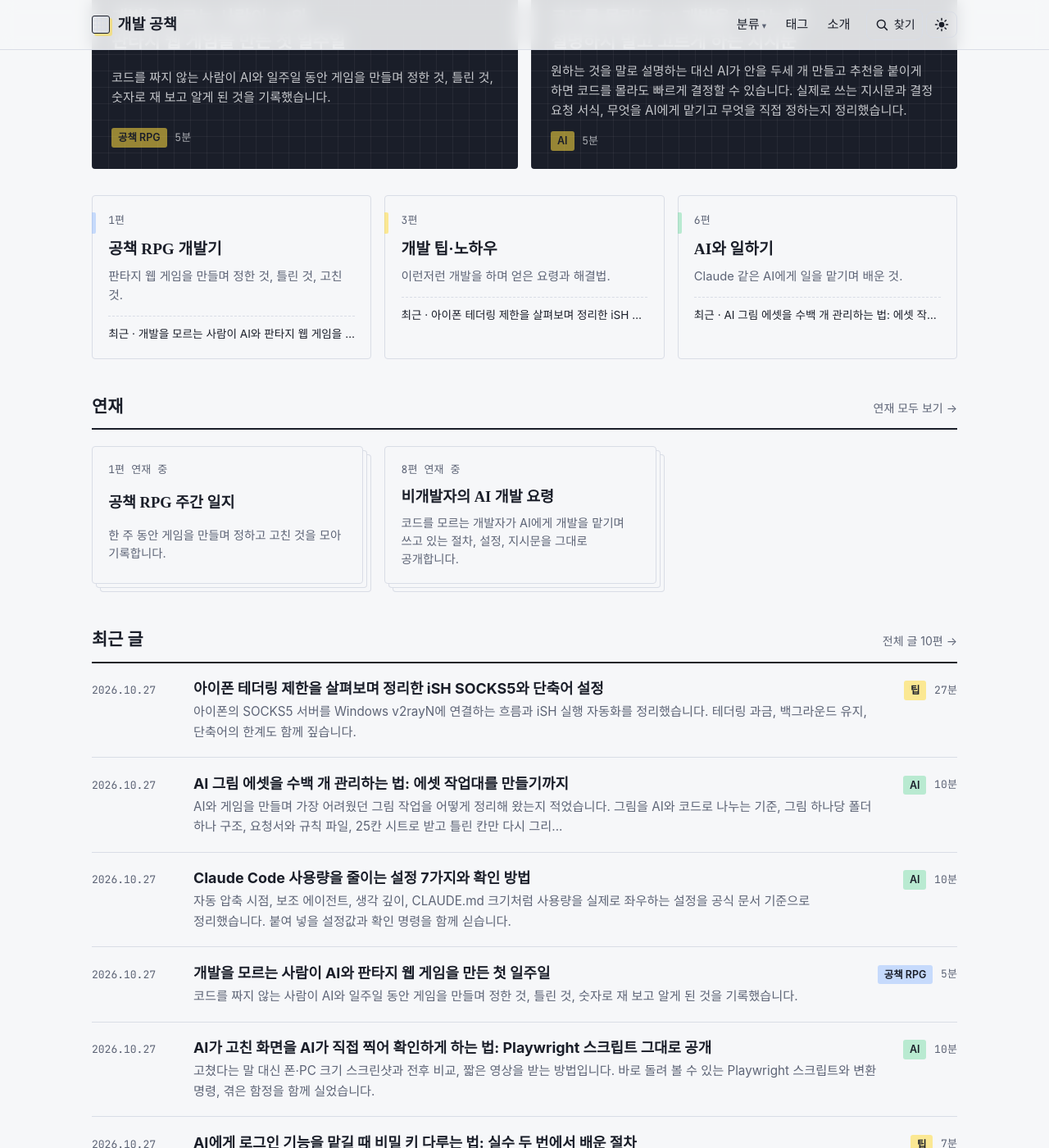
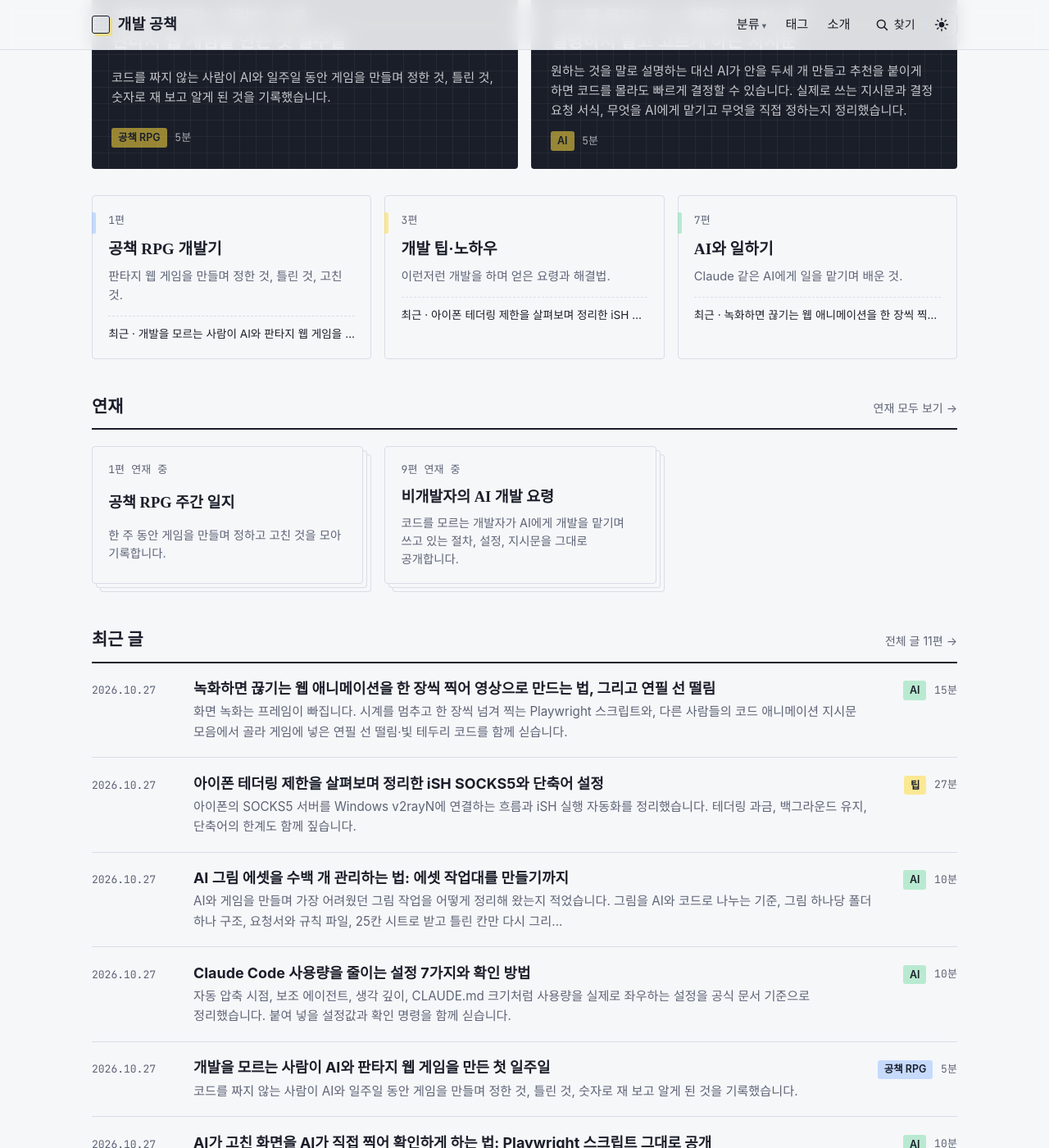
Before and after one commit to wh209302/wh209302.github.io, a Jekyll site: the page built from index.md, in a window 1280 px wide and 1400 px high, scrolled down 538 px. Shown: the whole window at 82% size. Built offline with Jekyll 4.4.1, drawn with Linux system fonts in a browser that asks for light colours; some web fonts are replaced; part of the change alters nothing that is shown; some of the changed text lies outside the part shown.

Commit message:
새 글: 녹화하면 끊기는 웹 애니메이션을 한 장씩 찍어 영상으로 만드는 법(연필 선 떨림·빛 테두리 전후 영상)
Co-Authored-By: Claude Opus 5.5 <noreply@anthropic.com>
Claude-Session: https://claude.ai/code/session_01LdZGhTn9dnjcS1TtsNC5BD

````diff
--- a/_posts/2026-10-27-ai-check-screens.md
+++ b/_posts/2026-10-27-ai-check-screens.md
@@ -127,6 +127,8 @@ ffmpeg -i demo.mp4 -frames:v 1 demo.jpg
 
 <figure class="narrow"><video src="/assets/img/posts/ai-screens/book-open-phone.mp4" poster="/assets/img/posts/ai-screens/book-open-phone.jpg" controls muted playsinline preload="none"></video><figcaption>폰에서 공책을 펼치는 연출을 이렇게 찍었습니다.</figcaption></figure>
 
+녹화 영상은 프레임이 띄엄띄엄 빠질 수 있습니다. 빠른 움직임까지 빠짐없이 담으려면 시계를 멈추고 한 장씩 찍는 방법을 씁니다. [한 장씩 찍어 영상으로 만드는 법]({% post_url 2026-10-27-ai-clip %})에 정리했습니다.
+
 ## 겪은 함정
 
 - **영어 화면이 찍힙니다.** 화면 없는 브라우저는 기본 언어가 영어일 때가 있습니다. 언어에 따라 글이 바뀌는 사이트라면 `locale: 'ko-KR'`을 꼭 넣습니다.
--- /dev/null
+++ b/_posts/2026-10-27-ai-clip.md
@@ -0,0 +1,163 @@
+---
+layout: post
+title: "녹화하면 끊기는 웹 애니메이션을 한 장씩 찍어 영상으로 만드는 법, 그리고 연필 선 떨림"
+date: 2026-10-27 15:40:00 +0900
+category: ai-work
+series: ai-tips
+tags: [AI협업, Playwright, 애니메이션, 화면]
+image: /assets/img/posts/ai-clip/cover.webp
+summary: 화면 녹화는 프레임이 빠집니다. 시계를 멈추고 한 장씩 넘겨 찍는 Playwright 스크립트와, 다른 사람들의 코드 애니메이션 지시문 모음에서 골라 게임에 넣은 연필 선 떨림·빛 테두리 코드를 함께 싣습니다.
+---
+
+[화면을 직접 찍어 확인하는 법]({% post_url 2026-10-27-ai-check-screens %})에서 움직임은 Playwright 녹화로 찍는다고 썼습니다. 그런데 실제로 써 보니 녹화 영상은 프레임이 띄엄띄엄 빠졌습니다. 그래서 방식을 바꿨습니다. **브라우저 시계를 멈춰 두고 1/30초씩 직접 넘기면서 한 장씩 찍은 뒤 영상으로 묶습니다.** 이 글에 실린 전후 영상은 모두 이 방식으로 만들었습니다.
+
+이 방식은 GitHub에 공개된 코드 애니메이션 지시문 모음(yihui-dev 계정의 "awesome … videos" 목록)에서 배웠습니다. Claude에게 HTML·Canvas·SVG로 애니메이션을 짜게 해서 만든 영상 700여 개와 그 지시문이 모여 있습니다. 대부분 3D나 제품 홍보 영상이라 공책 RPG와는 맞지 않았지만, 몇 가지는 가져다 쓸 만했습니다.
+
+## 1. 남의 지시문 모음에서 쓸 것만 고르는 법
+
+지시문이 수백 개라 다 읽을 수는 없습니다. 모음에 `data/videos.json`이 있어서 Claude에게 지시문 본문을 낱말로 거르게 했습니다.
+
+```text
+이 저장소의 data/videos.json에서 prompt를 읽고
+pencil, paper, hatching, pixel art, hand-drawn, sticker, line boil, wobble 같은 낱말이 든 것만 추려라.
+우리 게임은 "초등학생이 공책에 그린 RPG" 화풍이다.
+이미 게임에 있는 기법은 빼고, 왜 맞는지와 어디에 쓸지를 한 줄씩 붙여라.
+```
+
+그렇게 고른 것이 연필 선 떨림, 마법 빛 테두리, 한 장씩 찍는 영상 방식입니다. 남의 영상을 블로그에 옮겨 오지는 않았고 기법만 가져왔습니다.
+
+## 2. 한 장씩 찍어 영상으로 묶기
+
+세 가지 시계를 모두 멈춰 두고 직접 넘기면 됩니다.
+
+| 움직임 | 멈추고 넘기는 방법 |
+| --- | --- |
+| `setTimeout`, `requestAnimationFrame`, `Date` | Playwright `page.clock` (`install` → `pauseAt` → `runFor`) |
+| CSS 애니메이션·전환 | `document.getAnimations()`로 모두 `pause()` 후 `currentTime`을 더함 |
+| SVG `<animate>` | `svg.pauseAnimations()` 후 `setCurrentTime()` |
+
+`clip.mjs`로 저장합니다. 이 블로그 게임 저장소에 넣은 것을 일반용으로 줄인 판입니다.
+
+```js
+// 사용법: node clip.mjs http://localhost:5173 ".scene" 3 out.mp4
+import { chromium } from 'playwright';
+import { mkdtempSync } from 'node:fs';
+import { tmpdir } from 'node:os';
+import { join } from 'node:path';
+import { execFileSync } from 'node:child_process';
+
+const [url, selector = 'body', seconds = '3', out = 'clip.mp4'] = process.argv.slice(2);
+const fps = 30, dt = 1000 / fps, frames = Math.round(Number(seconds) * fps);
+const dir = mkdtempSync(join(tmpdir(), 'clip-'));
+
+const browser = await chromium.launch();
+const page = await browser.newPage({ viewport: { width: 390, height: 844 }, deviceScaleFactor: 2 });
+await page.clock.install();                       // 1) 자바스크립트 시계를 손에 쥔다
+await page.goto(url, { waitUntil: 'networkidle' });
+await page.waitForTimeout(1500);                   // 여기까지는 시간이 그냥 흐른다
+// (필요하면 여기서 버튼을 누른다: await page.getByText('시작').click();)
+await page.clock.pauseAt(await page.evaluate(() => Date.now() + 1));  // 2) 멈춤
+
+await page.evaluate(() => {
+  const seen = new WeakSet();
+  window.__step = (ms) => {
+    for (const a of document.getAnimations()) {
+      if (a.timeline && a.timeline !== document.timeline) continue; // 스크롤 따라 움직이는 것은 건너뜀
+      if (!seen.has(a)) { seen.add(a); a.pause(); continue; }       // 새로 생긴 것은 처음 자리에서 멈춤
+      if (a.playState === 'finished') continue;
+      try { a.pause(); a.currentTime = (Number(a.currentTime) || 0) + ms; } catch {}
+    }
+    for (const svg of document.querySelectorAll('svg')) {
+      if (svg.ownerSVGElement || !svg.querySelector('animate, animateTransform, set')) continue;
+      svg.pauseAnimations();
+      svg.setCurrentTime(svg.getCurrentTime() + ms / 1000);
+    }
+  };
+  window.__step(0);
+});
+
+const target = page.locator(selector).first();
+for (let f = 0; f < frames; f++) {
+  await target.screenshot({ path: join(dir, `f${String(f).padStart(5, '0')}.png`) });
+  await page.clock.runFor(dt);                      // 3) 타이머를 dt만큼
+  await page.evaluate((ms) => window.__step(ms), dt); // 4) CSS·SVG 움직임도 dt만큼
+}
+await browser.close();
+
+execFileSync('ffmpeg', ['-y', '-framerate', String(fps), '-i', join(dir, 'f%05d.png'),
+  '-vf', 'scale=trunc(iw/2)*2:trunc(ih/2)*2', '-c:v', 'libx264', '-pix_fmt', 'yuv420p',
+  '-crf', '26', '-an', '-movflags', '+faststart', out], { stdio: 'inherit' });
+execFileSync('ffmpeg', ['-y', '-i', join(dir, 'f00000.png'), '-q:v', '3', out.replace(/\.mp4$/, '.jpg')]);
+```
+
+이렇게 찍으면 이런 점이 달라집니다.
+
+- **빠지는 프레임이 없습니다.** 컴퓨터가 느려도 한 장 찍을 때까지 시간이 흐르지 않습니다.
+- **몇 번을 뽑아도 같은 영상이 나옵니다.** 전과 후를 같은 순간끼리 맞춰 비교할 수 있습니다.
+- **자바스크립트 타이머로 움직이는 연출도 찍힙니다.** 예전처럼 CSS 애니메이션만 멈춰 찍는 방법으로는 이런 연출을 찍을 수 없었습니다.
+
+### 겪은 함정
+
+- **`Invalid currentTime` 오류가 납니다.** 스크롤에 따라 움직이는 애니메이션은 시간 값을 받지 않습니다. 위 코드처럼 `a.timeline`이 문서 시계가 아니면 건너뜁니다.
+- **기다리는 요소를 못 찾고 멈춥니다.** 버튼을 눌러야 나타나는 요소를 누르기 전에 기다리면 그렇습니다. 누르기 → 요소 기다리기 순서로 둡니다.
+- **확인하고 싶은 동작이 화면에 나오기를 기다리기 어렵습니다.** 이럴 때는 시험용 코드를 페이지에 넣어 직접 일으킵니다. 아래 빛 테두리 영상은 주인공에게 주문 자세 클래스를 1.4초마다 붙이는 코드를 `page.evaluate`로 넣어 찍었습니다. 이 코드가 쓰는 `setInterval`도 멈춘 시계를 따르기 때문에 매번 같은 순간에 일어납니다.
+
+## 3. 연필 선 떨림(line boil)
+
+손으로 그린 만화는 장마다 선을 새로 그리기 때문에 선이 미세하게 떨립니다. 이것을 line boil이라고 합니다. 모음에서는 연필 선을 "1초에 8번 위상이 바뀌는 물결로 밀고, 두 번 긋는다(진한 선 90%, 더 흔들리는 옅은 선 40%)"는 지시가 이 느낌을 잘 냈습니다. 게임에서는 노선표의 길과 역 동그라미에 SVG 필터로 넣었습니다.
+
+<figure><video src="/assets/img/posts/ai-clip/board-compare.mp4" poster="/assets/img/posts/ai-clip/board-compare.jpg" controls muted playsinline preload="none"></video><figcaption>위가 전, 아래가 후입니다. 아래쪽 길과 동그라미가 연필로 다시 그은 것처럼 계속 미세하게 떨립니다.</figcaption></figure>
+
+```html
+<filter id="boil" filterUnits="userSpaceOnUse" x="-5%" y="-10%" width="110%" height="120%">
+  <feTurbulence type="fractalNoise" baseFrequency="0.24" numOctaves="1" seed="1" result="n1">
+    <animate attributeName="seed" values="1;2;3" dur="0.375s" calcMode="discrete" repeatCount="indefinite"/>
+  </feTurbulence>
+  <feDisplacementMap in="SourceGraphic" in2="n1" scale="0.38" xChannelSelector="R" yChannelSelector="G" result="a"/>
+  <feTurbulence type="fractalNoise" baseFrequency="0.24" numOctaves="1" seed="21" result="n2">
+    <animate attributeName="seed" values="21;22;23" dur="0.375s" calcMode="discrete" repeatCount="indefinite"/>
+  </feTurbulence>
+  <feDisplacementMap in="SourceGraphic" in2="n2" scale="0.72" xChannelSelector="R" yChannelSelector="G" result="b"/>
+  <feComponentTransfer in="b" result="bf"><feFuncA type="linear" slope="0.4"/></feComponentTransfer>
+  <feMerge><feMergeNode in="bf"/><feMergeNode in="a"/></feMerge>
+</filter>
+<!-- 떨게 할 선만 묶어서 -->
+<g filter="url(#boil)"> ...길과 동그라미... </g>
+```
+
+- 잡음 씨앗(`seed`)을 0.375초 동안 세 번 바꾸므로 1초에 8번 바뀝니다. `calcMode="discrete"`라 부드럽게 섞이지 않고 뚝뚝 바뀌는데, 이것이 손 그림 느낌을 냅니다.
+- `scale`(비끼는 폭)과 `baseFrequency`(물결 촘촘함)는 그림 좌표 단위라 그림 크기에 따라 달라집니다. 저는 화면 기준 1.3점 비낌, 14점 물결로 정하고 그림 너비를 재서 좌표 단위로 바꿔 넣었습니다(1단위 = 3.4점이면 `scale` 0.38, `baseFrequency` 0.24).
+- **픽셀 그림에는 씌우지 않습니다.** 점이 어긋나 지저분해집니다. 노선표 위를 걷는 작은 픽셀 사람은 필터 밖에 두었습니다.
+- **넓은 그림은 떨게 하지 않았습니다.** 세계 지도 전체에 걸었더니 화면 없는 브라우저 측정에서 한 프레임 그리는 시간이 1.5배가 됐습니다. 지도는 `<animate>`를 빼고 비낀 모양만 남겼습니다.
+- 움직임 줄이기를 켠 사람(`prefers-reduced-motion: reduce`)에게는 떨림을 끕니다.
+
+## 4. 마법 빛 테두리(rim light)
+
+모음의 픽셀 마법사 지시문에 "지팡이 보석 빛이 마법사 윤곽에 1픽셀 테두리를 비추고, 모을 때와 쏠 때 밝아진다"는 줄이 있었습니다. 게임 인물은 흰 칼선으로 오린 스티커라서 CSS `drop-shadow`를 겹쳐 비슷하게 만들었습니다.
+
+<figure><img src="/assets/img/posts/ai-clip/rim-peak.webp" alt="밤 마을 장면에서 주문을 쓰는 순간. 아래 장면의 주인공은 오른쪽과 위쪽 가장자리에 하늘색 빛줄이 있다" loading="lazy"><figcaption>주문이 가장 밝은 순간입니다. 아래 그림의 주인공은 앞쪽과 위쪽 가장자리에 하늘색 빛이 남습니다.</figcaption></figure>
+
+<figure><video src="/assets/img/posts/ai-clip/rim-compare.mp4" poster="/assets/img/posts/ai-clip/rim-compare.jpg" controls muted playsinline preload="none"></video><figcaption>위가 전, 아래가 후입니다. 0.7초 동안 다섯 칸으로 밝아졌다가 사그라듭니다.</figcaption></figure>
+
+```css
+.actor-art { --sticker-cut: drop-shadow(1.5px 0 0 #FFF) drop-shadow(-1.5px 0 0 #FFF)
+                            drop-shadow(0 1.5px 0 #FFF) drop-shadow(0 -1.5px 0 #FFF); }
+.casting .actor-art { --rim: #8FD0FF; animation: rim 700ms steps(5, end); }
+@keyframes rim {
+  0%, 100% { filter: var(--sticker-cut) drop-shadow(0 0 0 transparent) drop-shadow(0 0 0 transparent); }
+  45%      { filter: var(--sticker-cut) drop-shadow(3px 0 0 var(--rim)) drop-shadow(0 -3px 0 var(--rim)); }
+}
+```
+
+그림을 앞(오른쪽)과 위로 한 점 밀어 빛 색으로만 칠한 그림자를 깔면, 앞과 위 가장자리에만 가는 빛줄이 남습니다. 처음에는 흰 칼선 안쪽에 깔았다가 칼선에 덮여 거의 안 보여서 바깥으로 옮겼습니다. 왼쪽을 보는 인물은 그림 자체를 좌우로 뒤집기 때문에 빛도 저절로 앞쪽에 생깁니다.
+
+## Claude에게 주는 지시문
+
+```text
+움직임이 있는 화면을 확인할 때는 녹화하지 말고 한 장씩 찍어라.
+Playwright page.clock으로 타이머를 멈추고, document.getAnimations()와 SVG setCurrentTime으로
+CSS·SVG 움직임도 1/30초씩 직접 넘기며 찍은 뒤 ffmpeg로 mp4(H.264, 소리 없음, +faststart)와 첫 장면 jpg를 만들어라.
+고치기 전과 후를 같은 주소·같은 시드로 찍어 위아래로 붙여 보여 줘라.
+```
+
+참고: [Playwright 시계 다루기](https://playwright.dev/docs/clock), [Web Animations API `getAnimations`](https://developer.mozilla.org/docs/Web/API/Document/getAnimations), [SVG `setCurrentTime`](https://developer.mozilla.org/docs/Web/API/SVGSVGElement/setCurrentTime), [`feTurbulence`](https://developer.mozilla.org/docs/Web/SVG/Element/feTurbulence), [`feDisplacementMap`](https://developer.mozilla.org/docs/Web/SVG/Element/feDisplacementMap).
````
Also changed, not shown: assets/img/posts/ai-clip/board-compare.jpg (added), assets/img/posts/ai-clip/cover.webp (added), assets/img/posts/ai-clip/rim-compare.jpg (added), assets/img/posts/ai-clip/rim-peak.webp (added), 2 other files.
